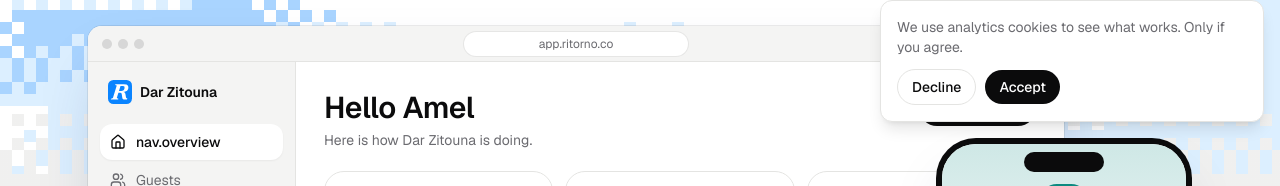
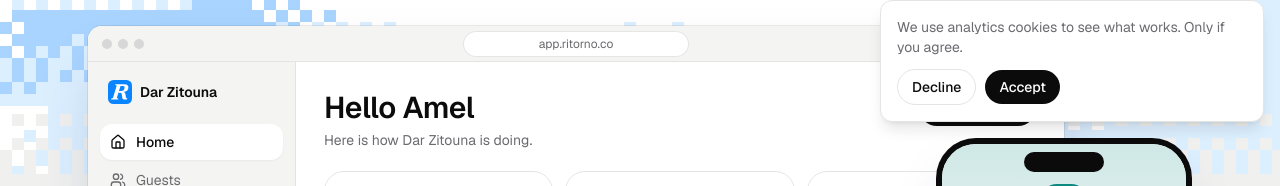
Before and after one commit to FindMalek/le-hoetel, a Next.js app in the folder apps/web/: page / in a window 1280 px wide. Shown: the part 614-800 px from the top of the page. Built offline with nearby package versions, Linux system fonts and the light colour scheme; what @orpc/client, @orpc/tanstack-query would draw is missing.

Commit message:
fix(web): mockup nav key

```diff
--- a/apps/web/components/landing/mockups.tsx
+++ b/apps/web/components/landing/mockups.tsx
@@ -89,7 +89,7 @@ export async function DashboardMockup() {
     getTranslations("home"),
   ])
   const links = [
-    { icon: HomeIcon, label: nav("overview"), active: true },
+    { icon: HomeIcon, label: nav("home"), active: true },
     { icon: UsersIcon, label: nav("guests") },
     { icon: MegaphoneIcon, label: nav("campaigns") },
     { icon: GiftIcon, label: nav("offers") },
```
